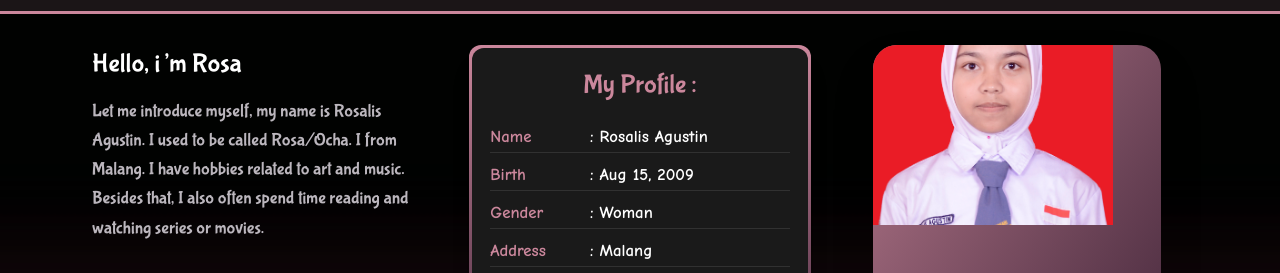
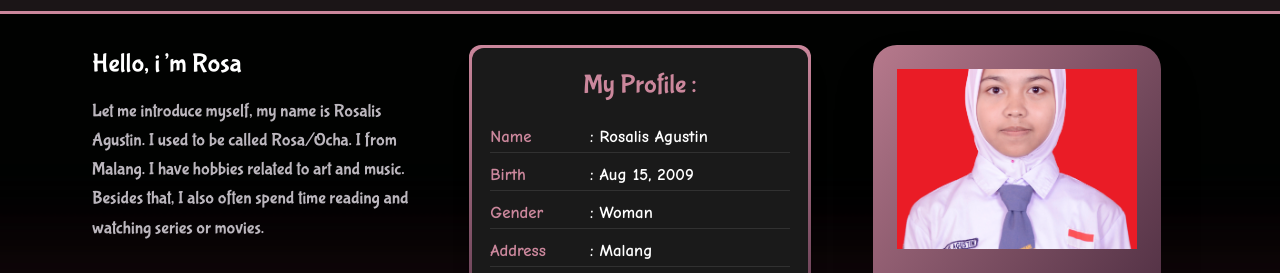
Before and after one commit to RosealievPie-Zephyra/Portofolio-Figma, a website: page index.html in a window 1280 px wide. Shown: the part 75-348 px from the top of the page. Drawn offline with nearby package versions, Linux system fonts and the light colour scheme; a web font is replaced by a local one.

Commit message:
Update index.html

```diff
--- a/index.html
+++ b/index.html
@@ -248,7 +248,7 @@
                     <div class="absolute inset-0 bg-gradient-to-br from-[#cb879c] to-[#45273c] opacity-90"></div>
 
                     <div class="absolute inset-0 bg-center bg-cover group-hover:scale-105 transition-transform duration-700"
-                        style="background-image: url('images-profile/Rosalis.JPG'); width: 20rem; height: 15rem;">
+                        style="background-image: url('images-profile/Rosalis.JPG'); width: 20rem; height: 15rem; top: 2rem; left: 2rem;">
                     </div>
 
                     <div id="contact-trigger-point" class="relative mt-6 h-20 w-full">
```
